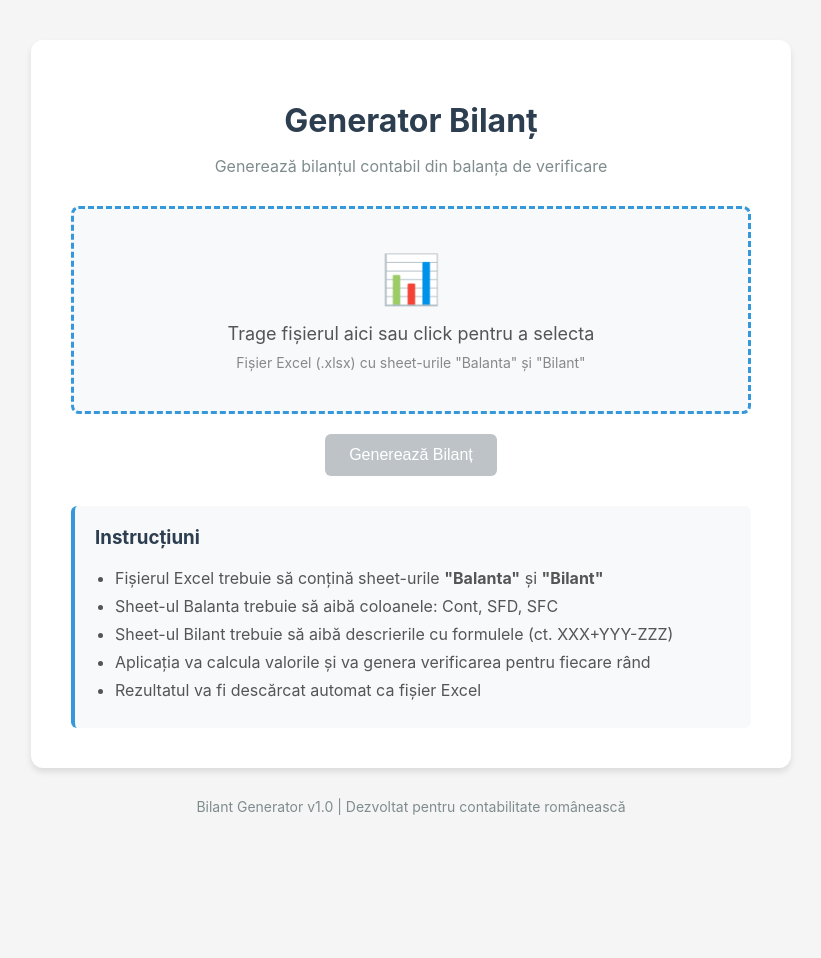
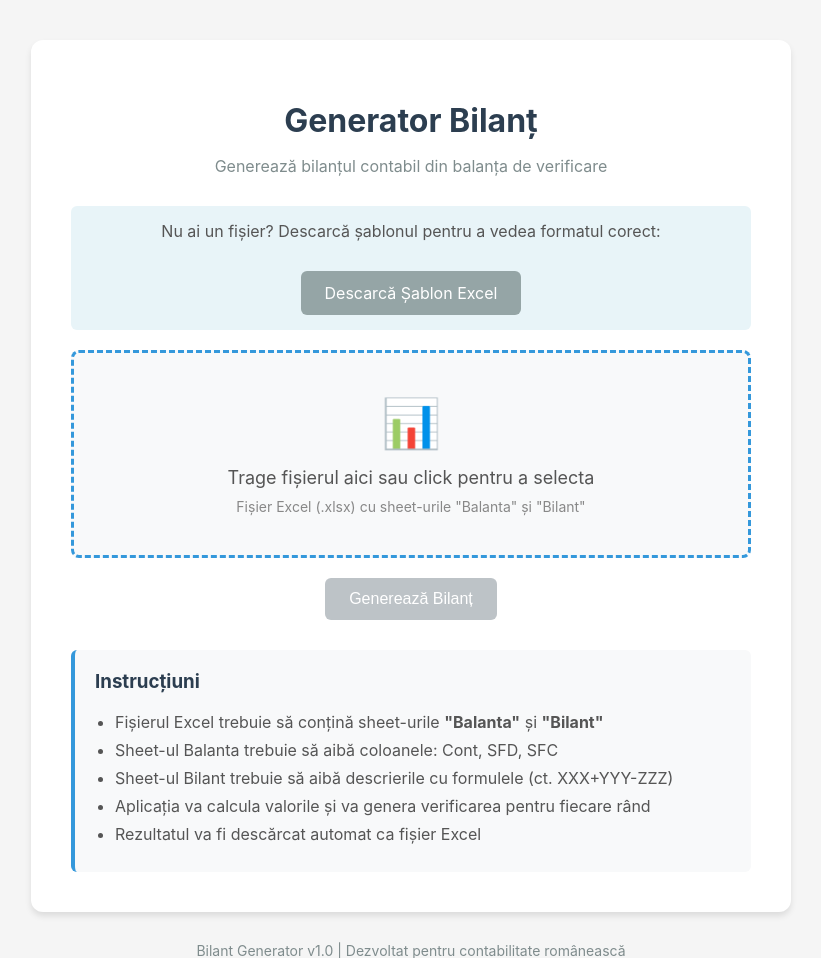
Before and after one commit to sebastiansabo/Conta-Bilant-Generator, a Flask app: page / in a window 1280 px wide. Shown: the top 958 px of the page, without its empty margins (229-1050 px from the left). Before the commit the page ends 815 px from the top, so only its background shows below. Run offline with Flask 3, Linux system fonts and the light colour scheme.

Commit message:
Add template download feature
- Added /template route to download example Excel file
- Added download button in UI
- Users can now see the correct format before uploading

```diff
--- a/app.py
+++ b/app.py
@@ -13,12 +13,13 @@ from werkzeug.utils import secure_filename
 from openpyxl import Workbook
 from openpyxl.styles import Font, Alignment, Border, Side
 
-app = Flask(__name__)
+app = Flask(__name__, static_folder='static')
 app.config['MAX_CONTENT_LENGTH'] = 16 * 1024 * 1024  # 16MB max file size
 app.config['UPLOAD_FOLDER'] = 'uploads'
 
-# Ensure upload folder exists
+# Ensure folders exist
 os.makedirs(app.config['UPLOAD_FOLDER'], exist_ok=True)
+os.makedirs('static', exist_ok=True)
 
 # =============================================================================
 # CONSTANTS - Match VBA macro layout
@@ -447,6 +448,21 @@ def health():
     return jsonify({'status': 'healthy'})
 
 
+@app.route('/template')
+def download_template():
+    """Download the template Excel file."""
+    template_path = os.path.join(app.static_folder, 'template_balanta.xlsx')
+    if os.path.exists(template_path):
+        return send_file(
+            template_path,
+            mimetype='application/vnd.openxmlformats-officedocument.spreadsheetml.sheet',
+            as_attachment=True,
+            download_name='Template_Balanta_Bilant.xlsx'
+        )
+    else:
+        return jsonify({'error': 'Template file not found'}), 404
+
+
 if __name__ == '__main__':
     port = int(os.environ.get('PORT', 5000))
     app.run(host='0.0.0.0', port=port, debug=False)
--- a/templates/index.html
+++ b/templates/index.html
@@ -97,6 +97,28 @@
         .btn:disabled {
             background: #bdc3c7;
             cursor: not-allowed;
+        }
+
+        .btn-secondary {
+            background: #95a5a6;
+            text-decoration: none;
+        }
+
+        .btn-secondary:hover {
+            background: #7f8c8d;
+        }
+
+        .template-section {
+            text-align: center;
+            margin-bottom: 20px;
+            padding: 15px;
+            background: #e8f4f8;
+            border-radius: 6px;
+        }
+
+        .template-section p {
+            margin: 0 0 10px 0;
+            color: #555;
         }
 
         .file-info {
@@ -199,6 +221,11 @@
     <div class="container">
         <h1>Generator Bilanț</h1>
         <p class="subtitle">Generează bilanțul contabil din balanța de verificare</p>
+
+        <div class="template-section">
+            <p>Nu ai un fișier? Descarcă șablonul pentru a vedea formatul corect:</p>
+            <a href="/template" class="btn btn-secondary">Descarcă Șablon Excel</a>
+        </div>
 
         <form id="uploadForm" enctype="multipart/form-data">
             <div class="upload-area" id="uploadArea">
```
Also changed, not shown: 1 other file.
